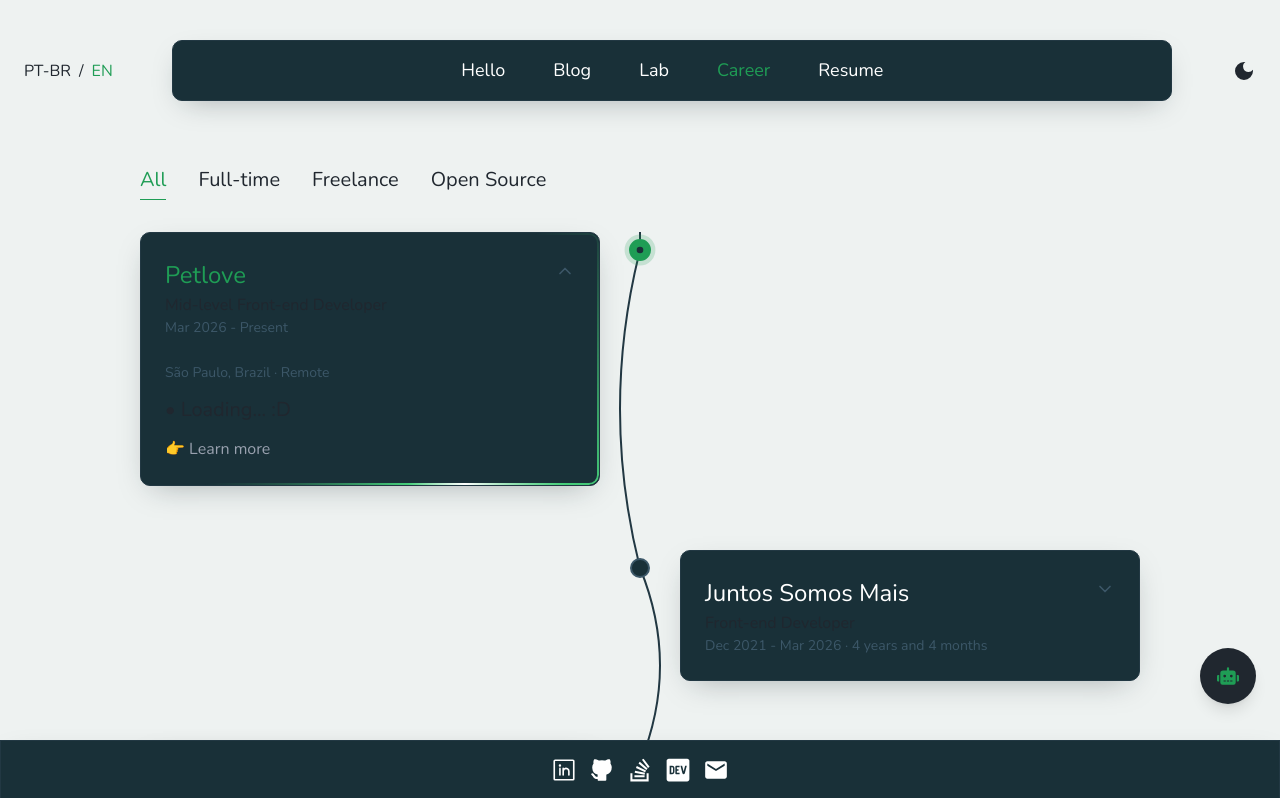
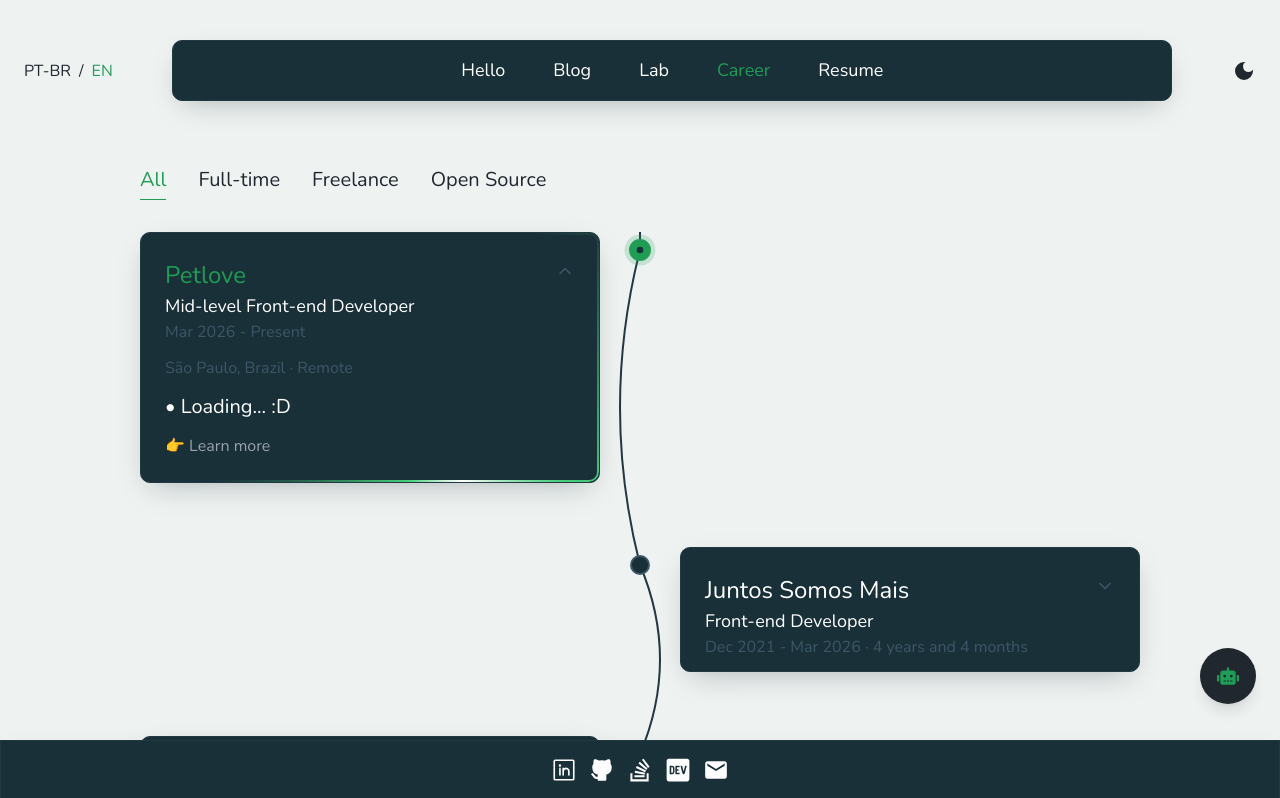
Before and after one commit to gabrielduete/gabrielduete.com, a Next.js app: page /en/career in a window 1280 px wide. Shown: the top 798 px of the page. Built offline with nearby package versions, Linux system fonts and the light colour scheme; what @bprogress/next would draw is missing.

Commit message:
chore: adjust light theme

```diff
--- a/src/app/[locale]/career/views/ClientView.tsx
+++ b/src/app/[locale]/career/views/ClientView.tsx
@@ -404,7 +404,7 @@ const CarrerView = () => {
                     onClick={() =>
                       handleExperienceClick(experience as IExperiences)
                     }
-                    className='group flex w-full cursor-pointer items-start justify-between gap-small p-large text-left'
+                    className='group flex w-full cursor-pointer items-start justify-between gap-small px-large pt-large pb-small text-left'
                   >
                     <span className='flex flex-col gap-2xs'>
                       <h2
@@ -417,10 +417,10 @@ const CarrerView = () => {
                       >
                         {experience}
                       </h2>
-                      <span className='text-medium text-primary'>
+                      <span className='text-subtitle-small text-white'>
                         {t(`${experienceKey}.role`)}
                       </span>
-                      <span className='text-xsmall text-green-white'>
+                      <span className='text-medium text-green-white'>
                         {t(`${experienceKey}.time`)}
                       </span>
                     </span>
@@ -447,7 +447,7 @@ const CarrerView = () => {
                         isActive ? 'opacity-100 delay-200' : 'opacity-0',
                       )}
                     >
-                      <p className='mb-small text-xsmall text-green-white'>
+                      <p className='mb-small text-medium text-green-white'>
                         {t(`${experienceKey}.location`)}
                       </p>
                       <ul className='flex flex-col gap-small'>
@@ -464,7 +464,7 @@ const CarrerView = () => {
                                   : '0ms',
                               }}
                               className={clsx(
-                                'text-large text-primary transition-all duration-300 ease-out',
+                                'text-large text-white transition-all duration-300 ease-out',
                                 isActive
                                   ? 'translate-x-0 opacity-100'
                                   : '-translate-x-1 opacity-0',
--- a/src/styles/index.css
+++ b/src/styles/index.css
@@ -197,7 +197,6 @@ body {
   /* texts */
   --primary: #20272f;
   --text-blog: #20272f;
-  /* darker green: better contrast on light backgrounds, keeps brand */
   --secondary: #1f9d55;
 
   /* Backgrounds */
@@ -207,7 +206,6 @@ body {
   --bg-cards: #1d3540;
 }
 
-/* Dark panels floating on a light page need elevation to read as intentional */
 [data-theme='light'] .bg-bg-cards,
 [data-theme='light'] .bg-bg-primary {
   box-shadow: 0 10px 30px -12px rgba(19, 34, 39, 0.35);
```
